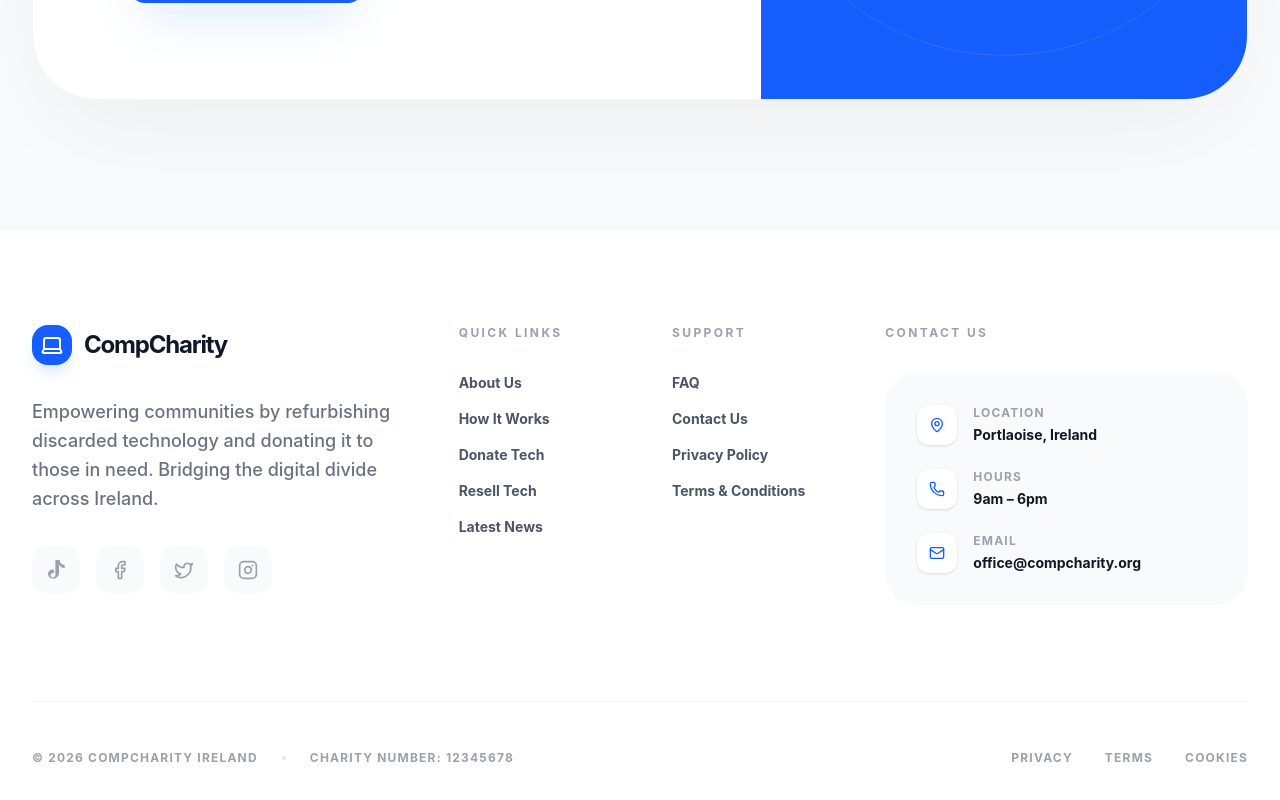
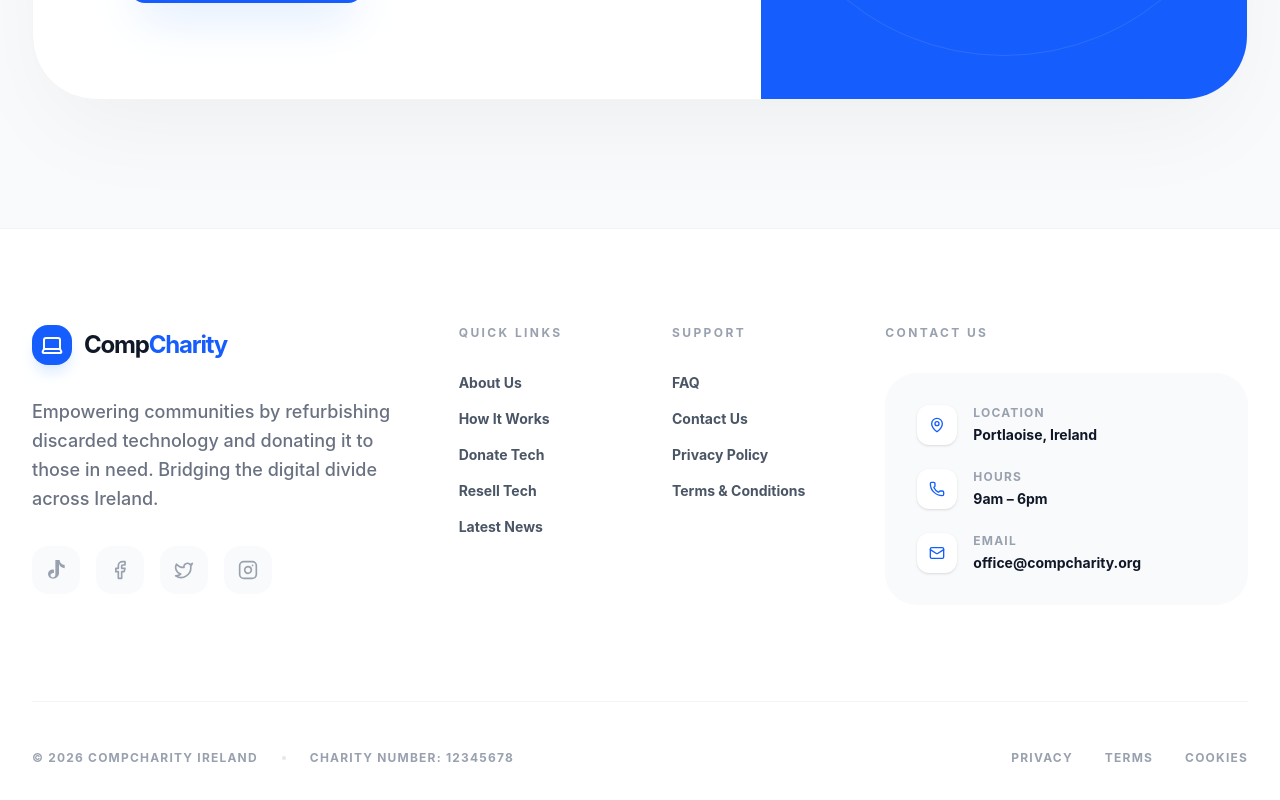
Before and after one commit to PetarDekanovic/CompCharity, a React (Vite) app: page / in a window 1280 px wide. Shown: the part 3729-4529 px from the top of the page. Built offline with nearby package versions, Linux system fonts and the light colour scheme; no server answers.

Commit message:
feat: Enhance component styling for dark mode
This commit updates several components to better support dark mode by applying appropriate background and border colors. It also refines the logo text styling for improved visual clarity in both light and dark themes.

```diff
--- a/src/components/layout/Footer.tsx
+++ b/src/components/layout/Footer.tsx
@@ -16,16 +16,18 @@ export default function Footer() {
   const currentYear = new Date().getFullYear();
 
   return (
-    <footer className="bg-white border-t border-gray-100 pt-24 pb-12">
+    <footer className="bg-white dark:bg-gray-950 border-t border-gray-100 dark:border-gray-900 pt-24 pb-12 transition-colors">
       <div className="max-w-7xl mx-auto px-4 sm:px-6 lg:px-8">
         <div className="grid grid-cols-1 md:grid-cols-2 lg:grid-cols-12 gap-16 mb-24">
           {/* Brand */}
           <div className="lg:col-span-4 space-y-8">
             <Link to="/" className="flex items-center gap-3 group">
-              <div className="bg-blue-600 p-2 rounded-2xl shadow-lg shadow-blue-100">
+              <div className="bg-blue-600 p-2 rounded-2xl shadow-lg shadow-blue-100 dark:shadow-none">
                 <Laptop className="w-6 h-6 text-white" />
               </div>
-              <span className="text-2xl font-bold tracking-tighter text-gray-900">CompCharity</span>
+              <span className="text-2xl font-bold tracking-tighter text-gray-900 dark:text-white">
+                Comp<span className="text-blue-600">Charity</span>
+              </span>
             </Link>
             <p className="text-lg leading-relaxed text-gray-500 font-medium">
               Empowering communities by refurbishing discarded technology and donating it to those in need. Bridging the digital divide across Ireland.
--- a/src/components/layout/Logo.tsx
+++ b/src/components/layout/Logo.tsx
@@ -92,7 +92,7 @@ const Logo: React.FC<LogoProps> = ({ className = "", showText = true, size = "md
       </div>
 
       {showText && (
-        <span className={`font-black tracking-tighter text-gray-900 ${sizes[size].text}`}>
+        <span className={`font-black tracking-tighter text-gray-900 dark:text-white ${sizes[size].text}`}>
           Comp<span className="text-blue-600">Charity</span>
         </span>
       )}
--- a/src/pages/Admin.tsx
+++ b/src/pages/Admin.tsx
@@ -342,10 +342,12 @@ function AdminSidebar() {
   ];
 
   return (
-    <div className="w-64 bg-white border-r border-gray-100 h-screen sticky top-0 flex flex-col p-6">
+    <div className="w-64 bg-white dark:bg-gray-950 border-r border-gray-100 dark:border-gray-900 h-screen sticky top-0 flex flex-col p-6 transition-colors">
       <div className="mb-10 px-2">
         <h2 className="text-xs font-bold text-blue-600 uppercase tracking-widest">Admin Panel</h2>
-        <div className="text-xl font-extrabold text-gray-900">CompCharity</div>
+        <div className="text-xl font-extrabold text-gray-900 dark:text-white">
+          Comp<span className="text-blue-600">Charity</span>
+        </div>
       </div>
       <nav className="space-y-2 flex-grow">
         {menuItems.map((item) => {
--- a/src/pages/Auth.tsx
+++ b/src/pages/Auth.tsx
@@ -147,7 +147,9 @@ const Auth = () => {
               <div className="w-10 h-10 bg-blue-600 rounded-xl flex items-center justify-center text-white shadow-lg shadow-blue-200 dark:shadow-none group-hover:scale-110 transition-transform">
                 <Laptop className="w-5 h-5" />
               </div>
-              <span className="text-xl font-bold tracking-tighter text-gray-900 dark:text-white">CompCharity</span>
+              <span className="text-xl font-bold tracking-tighter text-gray-900 dark:text-white">
+                Comp<span className="text-blue-600">Charity</span>
+              </span>
             </Link>
 
             <div className="mb-12">
```
